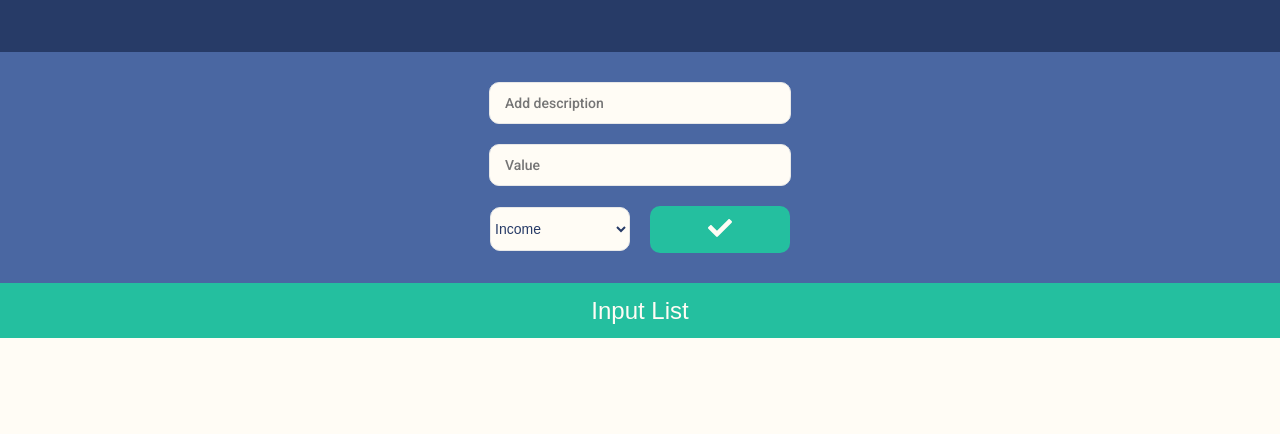
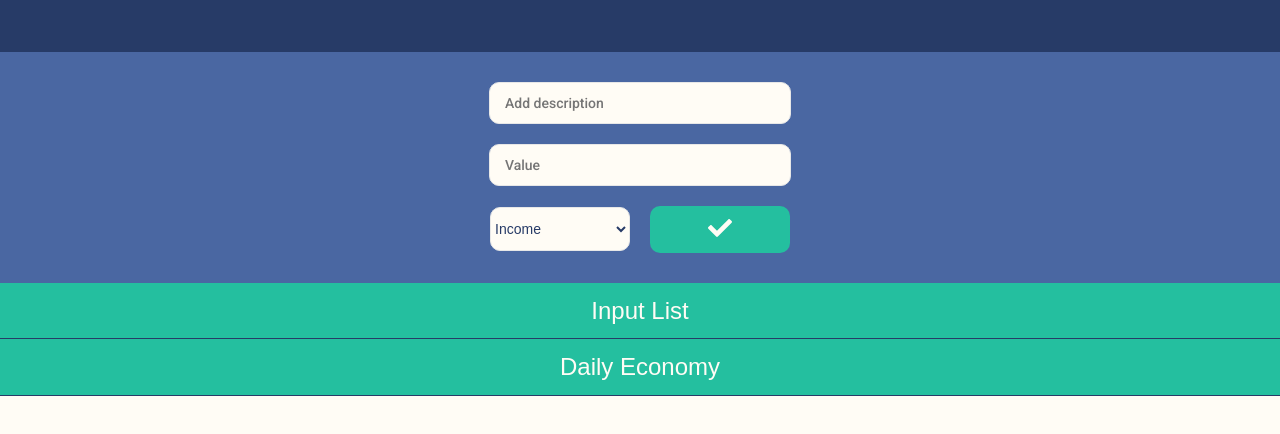
Before and after one commit to romankhairov/daily-budget-calculator, a website built with webpack: page app/index.html in a window 1280 px wide. Shown: the part 248-682 px from the top of the page. Built offline with nearby package versions, Linux system fonts and the light colour scheme.

Commit message:
add section for Daily Economy

```diff
--- a/app/assets/styles/modules/_list.css
+++ b/app/assets/styles/modules/_list.css
@@ -9,6 +9,7 @@
     outline: none;
     font-size: 1.5rem;
     transition: 0.4s;
+    border-bottom: 1px solid $darkGrey;
 }
 
 .active, .accordion:hover {
--- a/app/index.html
+++ b/app/index.html
@@ -101,8 +101,23 @@
           </div>
     </div>
   </div>
+</div>
 
 <!-- List -->
+
+<!-- Daily Economy -->
+
+<button class="accordion">Daily Economy</button>
+
+<div class="list  panel">
+  <div class="wrapper">
+
+
+
+  </div>
+</div>
+
+<!-- Daily Economy -->
 
 <!-- build:js assets/scripts/App.js -->
 <script src="temp/scripts/App.js"></script>
--- a/app/temp/styles/styles.css
+++ b/app/temp/styles/styles.css
@@ -691,6 +691,7 @@ body {
     font-size: 1.5rem;
     -webkit-transition: 0.4s;
     transition: 0.4s;
+    border-bottom: 1px solid #273b67;
 }
 
 .active, .accordion:hover {
```
Lines whose indentation alone changed are shown as unchanged.
